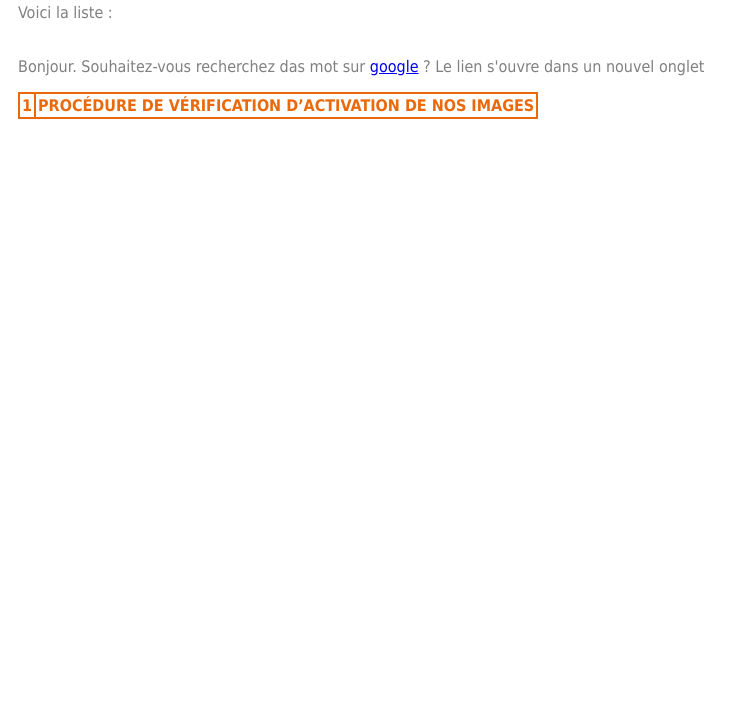
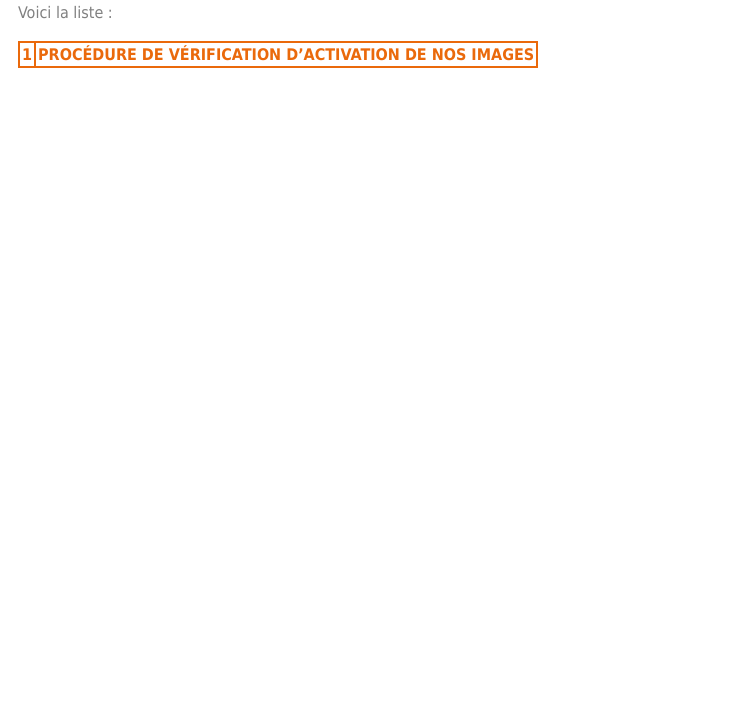
Before and after one commit to jeremAR/STC, a plain HTML site: page Procedures/index.html in a window 1280 px wide. Shown: the part 72-800 px from the top of the page, without its empty margins (0-749 px from the left). Drawn offline with Linux system fonts and the light colour scheme; no server answers.

Commit message:
Update index.html

```diff
--- a/Procedures/index.html
+++ b/Procedures/index.html
@@ -9,9 +9,6 @@
 Voici la liste :<br/><br/>
 <table class="cRef">
 <tr id="m10979"><td>1</td><td>PROCÉDURE DE VÉRIFICATION D’ACTIVATION DE NOS IMAGES</td></tr>
-  <p>Bonjour. Souhaitez-vous recherchez das mot sur
-		<a href="http://www.google.com" target="_blank">google</a> ? Le lien s'ouvre dans un nouvel
-		onglet</p>
 </table>
 <script>window.onload=links;document.body.innerHTML=document.body.innerHTML+'<br/><div id="outro"></div>';readFile('outro.html','outro',true);</script>
 </body>
```
